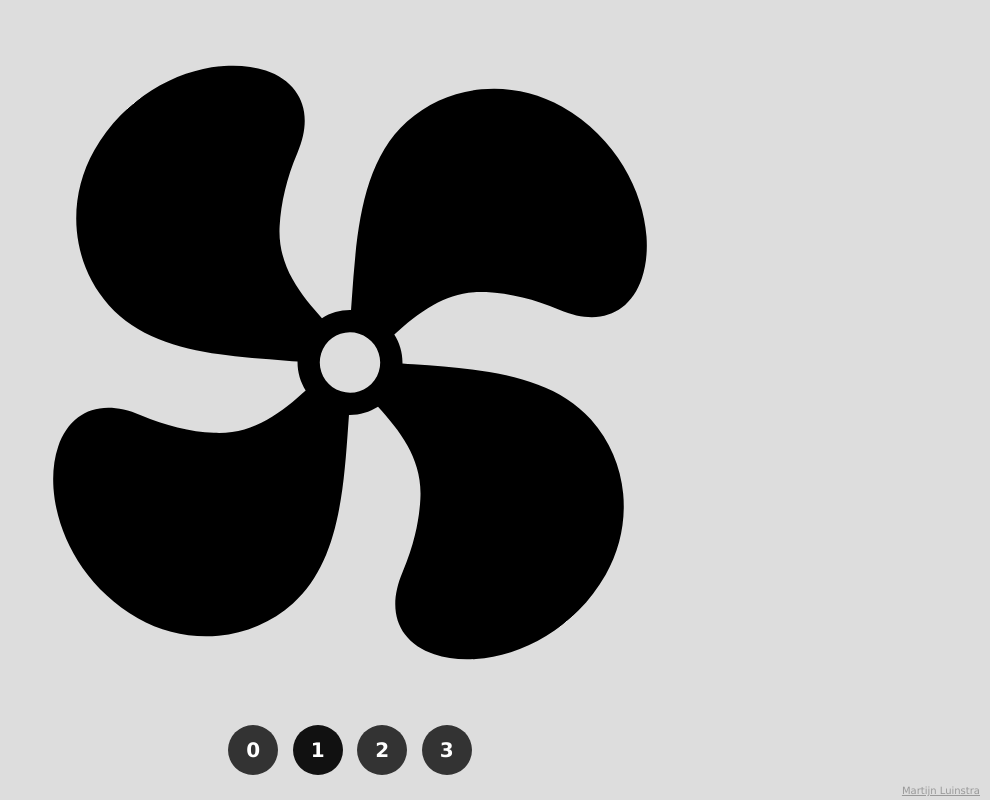
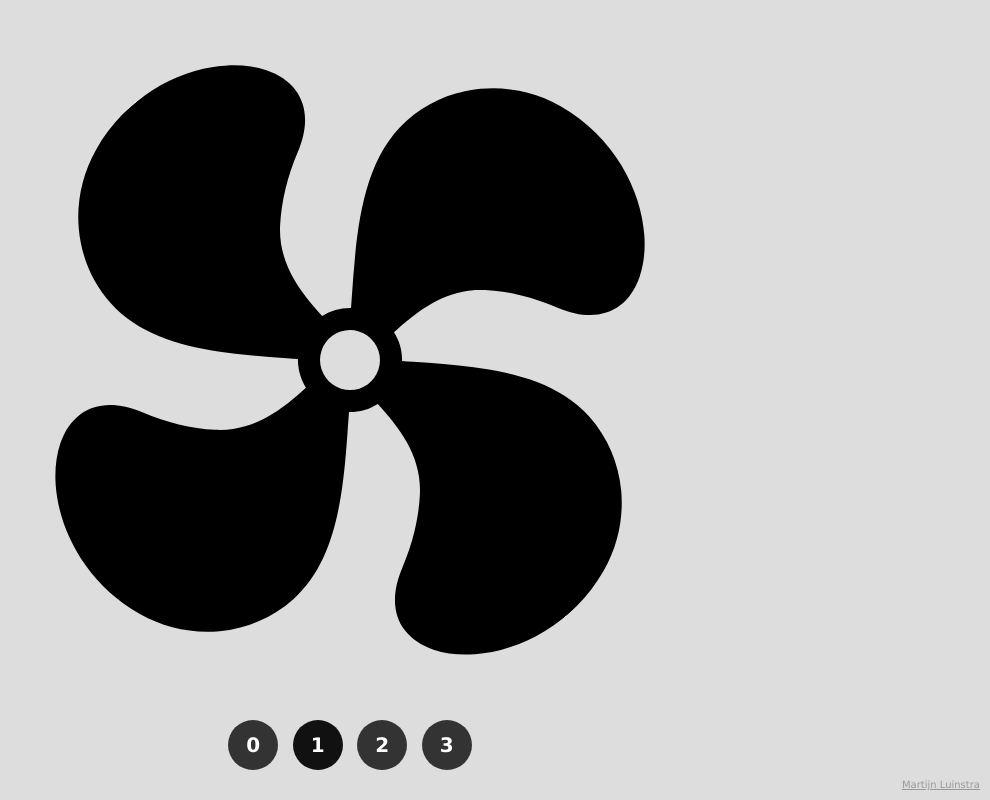
Before and after one commit to BosbesplaysYT/hetiswarm, a plain HTML site: page hetiswarm.html in a window 1280 px wide. Shown: the whole page, without its empty margins (290-1280 px from the left). Drawn offline with nearby package versions, Linux system fonts and the light colour scheme.

Commit message:
Minor layout improvements

```diff
--- a/style.css
+++ b/style.css
@@ -14,7 +14,7 @@ body{
 
 .container{
     height: 100%;
-    padding: 25px 0px 100px 0px;
+    padding: 25px 10px 105px 10px;
     box-sizing:border-box;
     -moz-box-sizing:border-box;
     overflow: hidden;
@@ -32,7 +32,7 @@ img.fan{
 .footer{
     position: absolute;
     bottom: 0;
-    height: 100px;
+    height: 105px;
     width: 100%;
     padding: 25px 10px 10px 10px;
     box-sizing:border-box;
@@ -45,6 +45,7 @@ img.fan{
     float: right;
     font-size: 10px;
     margin-top: 10px;
+    line-height: 10px
 }
 
 .btn{
```
